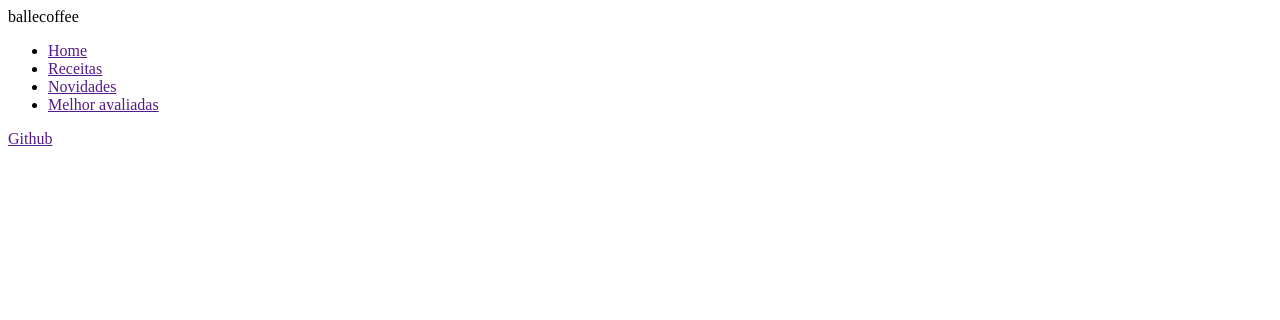
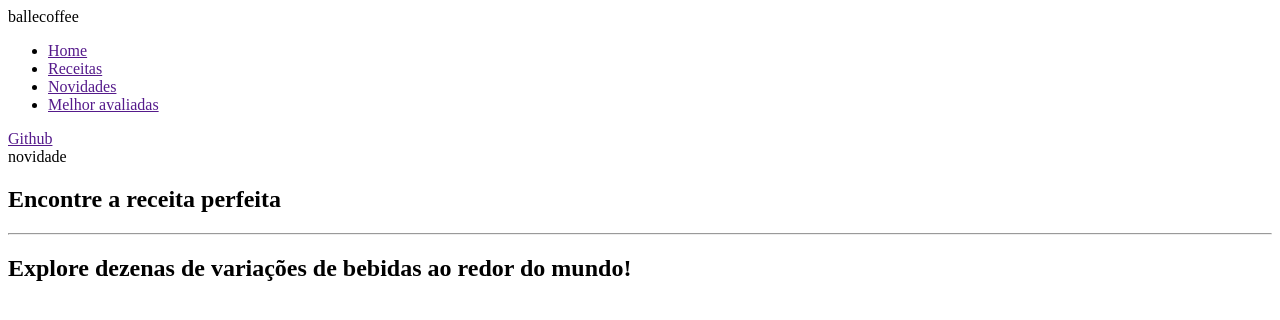
Before and after one commit to MellonFive/Landing-page-Rafaella-Ballerini, a plain HTML site: page index.html in a window 1280 px wide. Drawn offline with Linux system fonts and the light colour scheme.

Commit message:
Fazendo o projeto

```diff
--- a/index.html
+++ b/index.html
@@ -22,7 +22,21 @@
       </nav>
       <a href="">Github</a>
     </header>
-    <main></main>
+
+    <main>
+        <section>
+            <header>
+                <span>novidade</span>
+                <h1>Encontre a receita perfeita</h1>
+                <hr>
+                <h2>Explore dezenas de variações de bebidas ao redor do mundo!</h2>
+            </header>
+            <div></div>
+        </section>
+        <section>
+
+        </section>
+    </main>
     <footer></footer>
   </body>
 </html>
```
Also changed, not shown: assets/hero-banner-1.svg (added), assets/hero-banner-11.svg (added), assets/hero-banner-12.svg (added), assets/hero-banner-2.svg (added), assets/hero-banner-3.svg (added), assets/hero-banner-4.svg (added), assets/hero-banner-5.svg (added), assets/hero-banner-6.svg (added), assets/hero-banner-7.svg (added), 4 other files.
